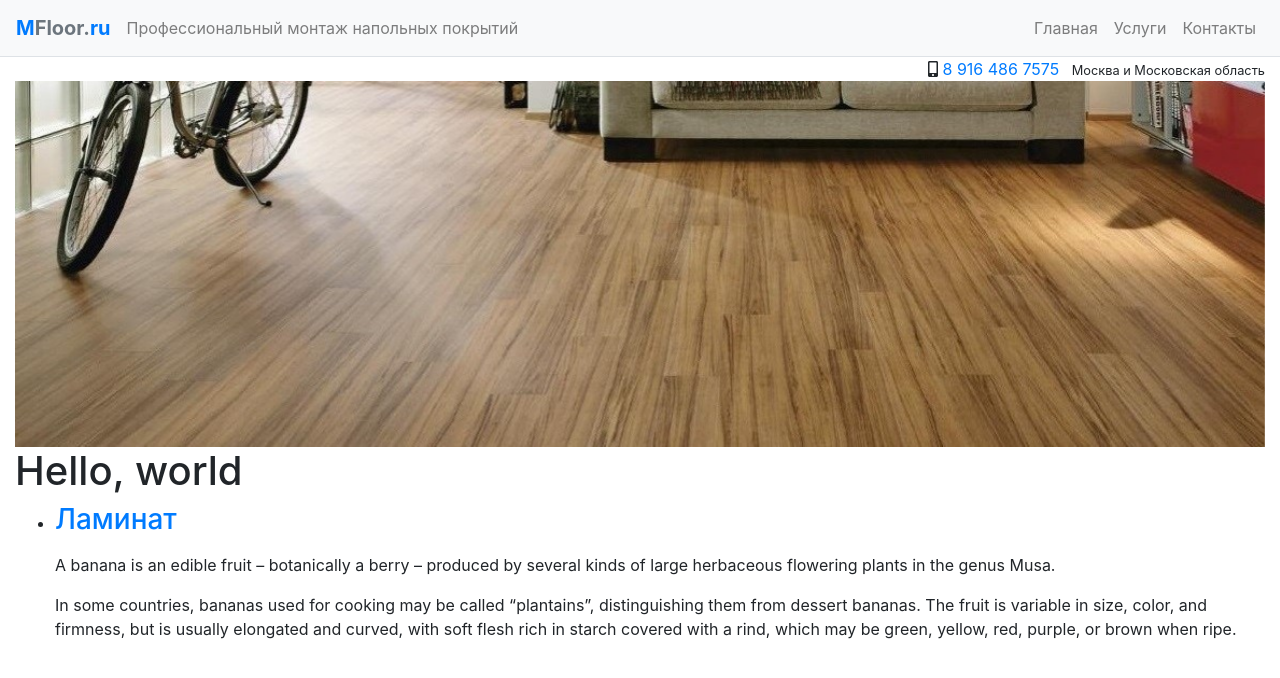
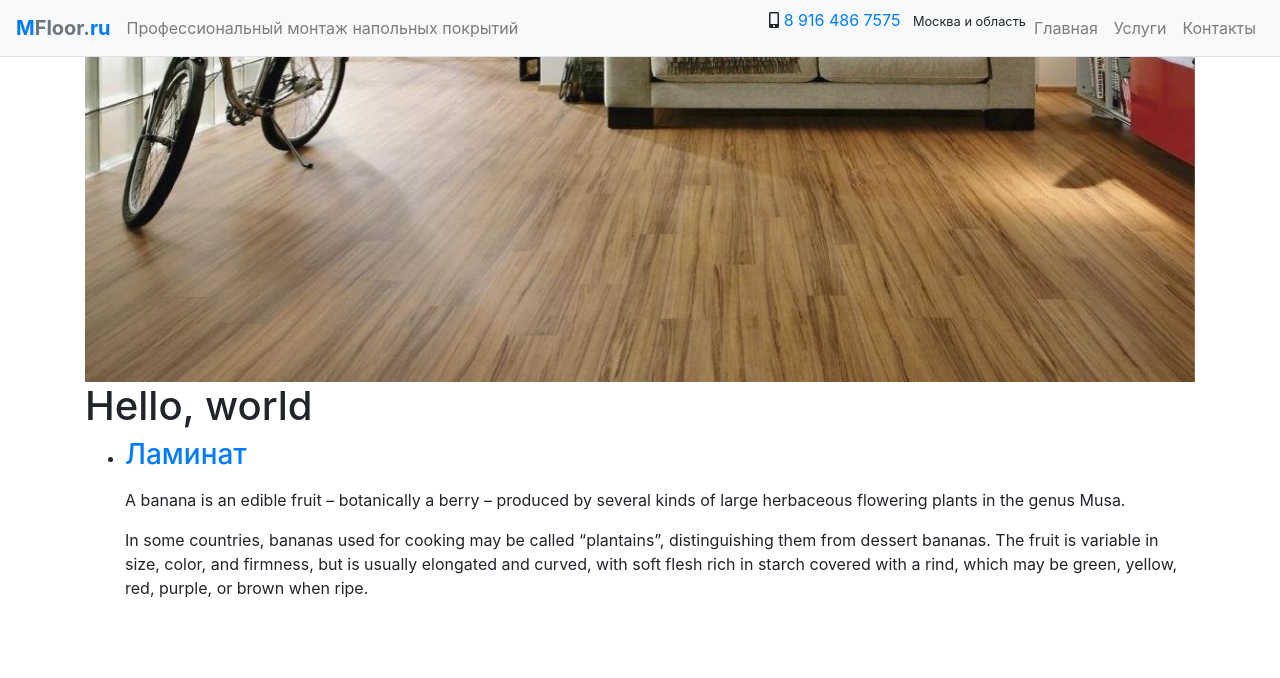
Before and after one commit to nskforward/MFloor, a Jekyll site: the page built from index.html, in a window 1280 px wide. Shown: the top 678 px of the page. Built offline with Jekyll 4.4.1, drawn with Linux system fonts in a browser that asks for light colours.

Commit message:
Jekyll navigation

```diff
--- a/_includes/navigation.html
+++ b/_includes/navigation.html
@@ -11,6 +11,11 @@
     </button>
     <div class="collapse navbar-collapse" id="navbarSupportedContent">
         <ul class="navbar-nav ml-auto">
+            <li class=nav-item">
+                <i class="fas fa-mobile-alt"></i>
+                <a class="text-primary" href="tel:+79164867575">8 916 486 7575</a>
+                <small class="ml-2">Москва и область</small>
+            </li>
             <li class="nav-item">
                 <a class="nav-link" href="/">Главная</a>
             </li>
--- a/_layouts/default.html
+++ b/_layouts/default.html
@@ -9,11 +9,9 @@
 </head>
 <body>
 {% include navigation.html %}
-<div class="container-fluid">
+<div class="container">
     <div class="text-right">
-        <i class="fas fa-mobile-alt"></i>
-        <a class="text-primary" href="tel:+79164867575">8 916 486 7575</a>
-        <small class="ml-2">Москва и Московская область</small>
+
     </div>
 {{ content }}
 </div>
```
